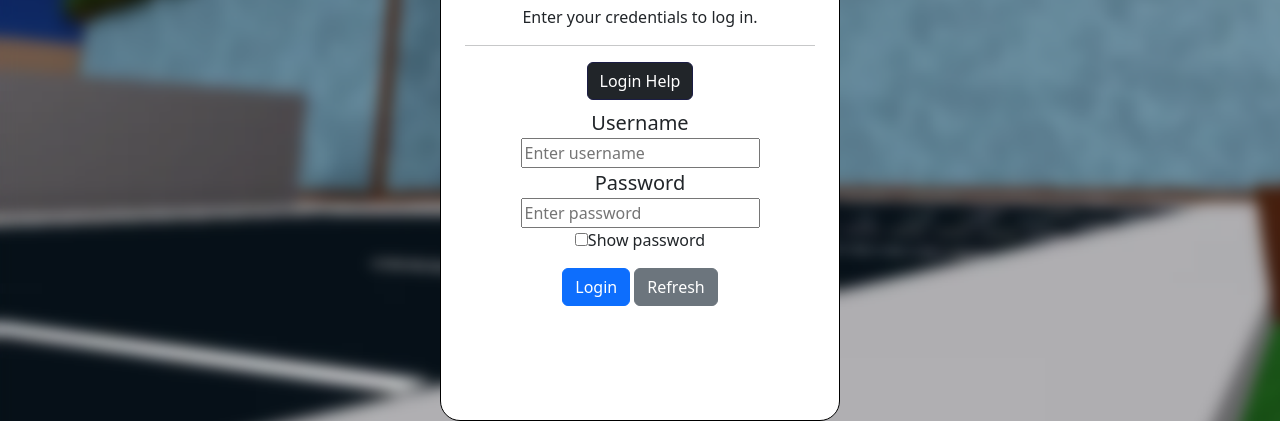
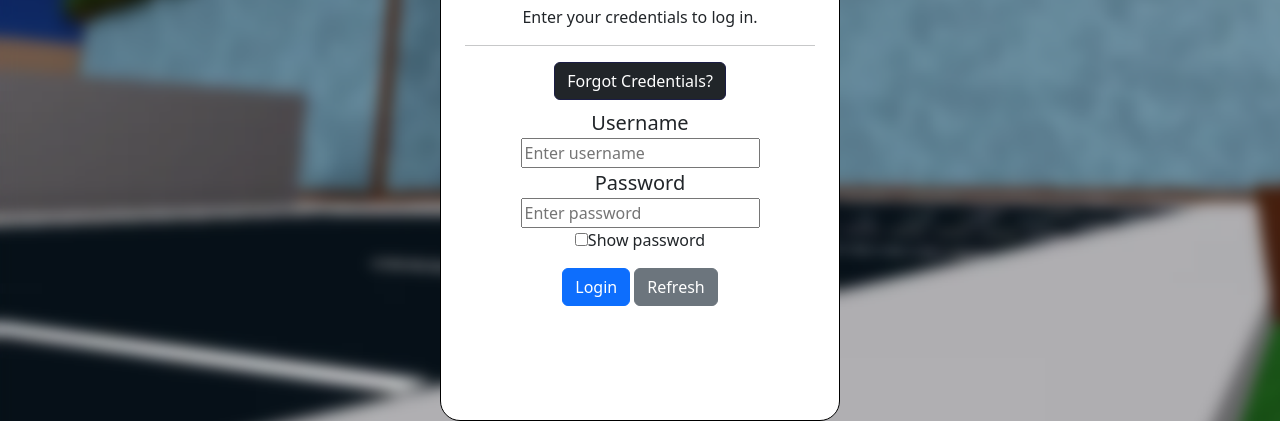
Before and after one commit to veran-9r-ay2526/Q4-Skills-Test, a plain HTML site: page index.html in a window 1280 px wide. Shown: the part 389-810 px from the top of the page. Drawn offline with nearby package versions, Linux system fonts and the light colour scheme.

Commit message:
small fix

```diff
--- a/index.html
+++ b/index.html
@@ -13,7 +13,7 @@
         <img class="logo" alt="Logo" src="https://cdn2.steamgriddb.com/logo/bdc163b2e233eaf36e67d2fa2531bb75.png">
         <h1>Account Login</h1>
         <p>Enter your credentials to log in.</p><hr>
-        <button class="btn btn-dark mb-2" onclick="showLoginHelp()">Login Help</button>
+        <button class="btn btn-dark mb-2" onclick="showLoginHelp()">Forgot Credentials?</button>
             <div class="container2">
                 <label>Username</label>
                 <input type="text" id="usernameInp" placeholder="Enter username"><br>
```
